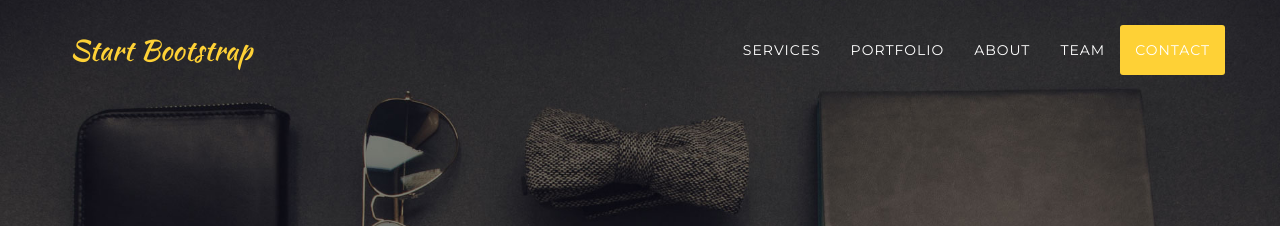
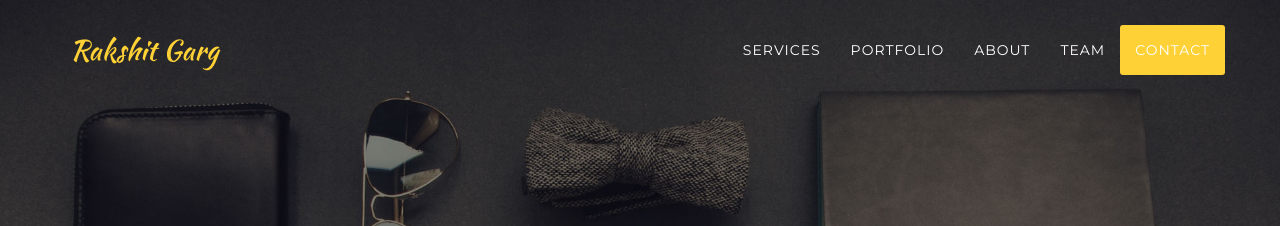
Before and after one commit to gargium/gargium.github.io, a Jekyll site: the page index.html, which Jekyll copies as it is, in a window 1280 px wide. Shown: the top 226 px of the page. Built offline with Jekyll 4.4.1, drawn with Linux system fonts in a browser that asks for light colours; nearby versions of some CDN libraries; some web fonts are replaced.

Commit message:
changed header name

```diff
--- a/index.html
+++ b/index.html
@@ -46,7 +46,7 @@
                     <span class="icon-bar"></span>
                     <span class="icon-bar"></span>
                 </button>
-                <a class="navbar-brand page-scroll" href="#page-top">Start Bootstrap</a>
+                <a class="navbar-brand page-scroll" href="#page-top">Rakshit Garg</a>
             </div>
 
             <!-- Collect the nav links, forms, and other content for toggling -->
```
